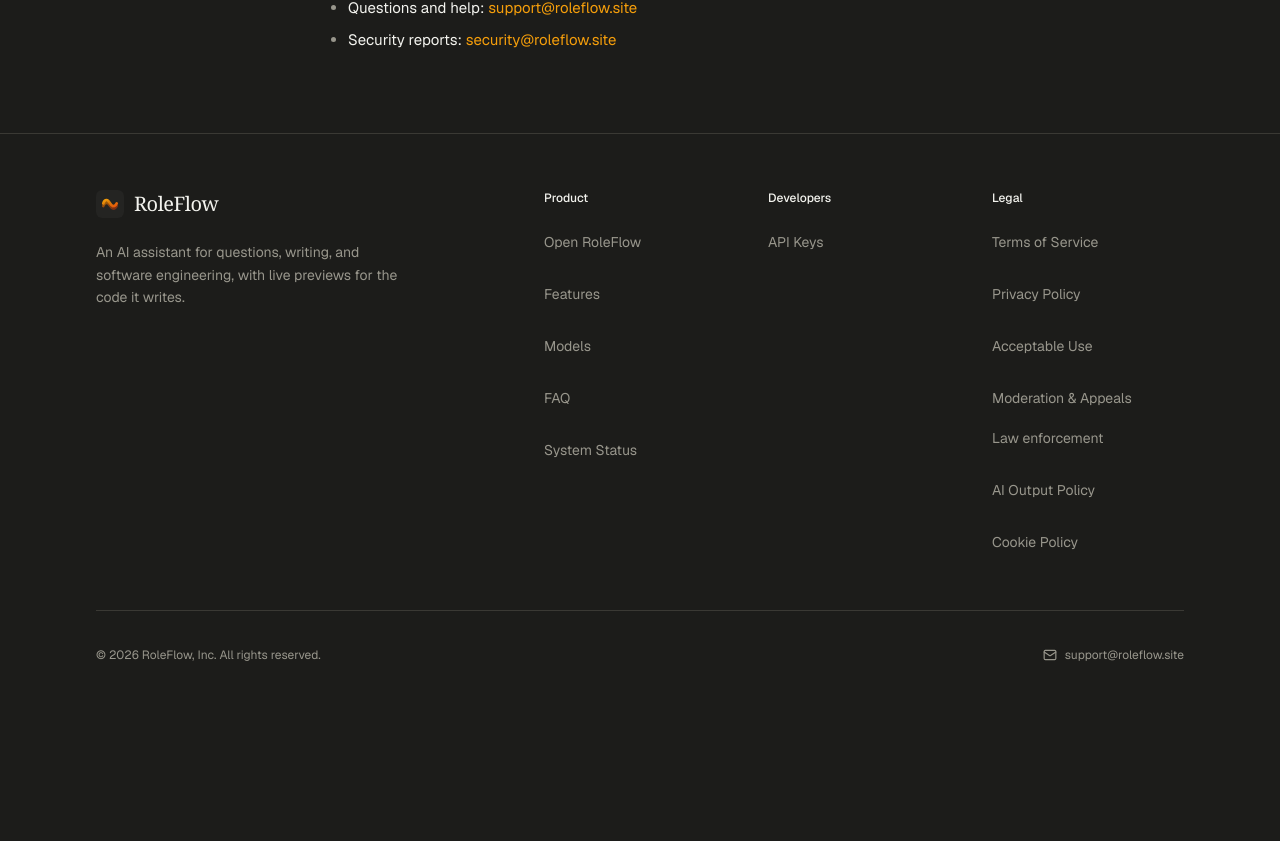
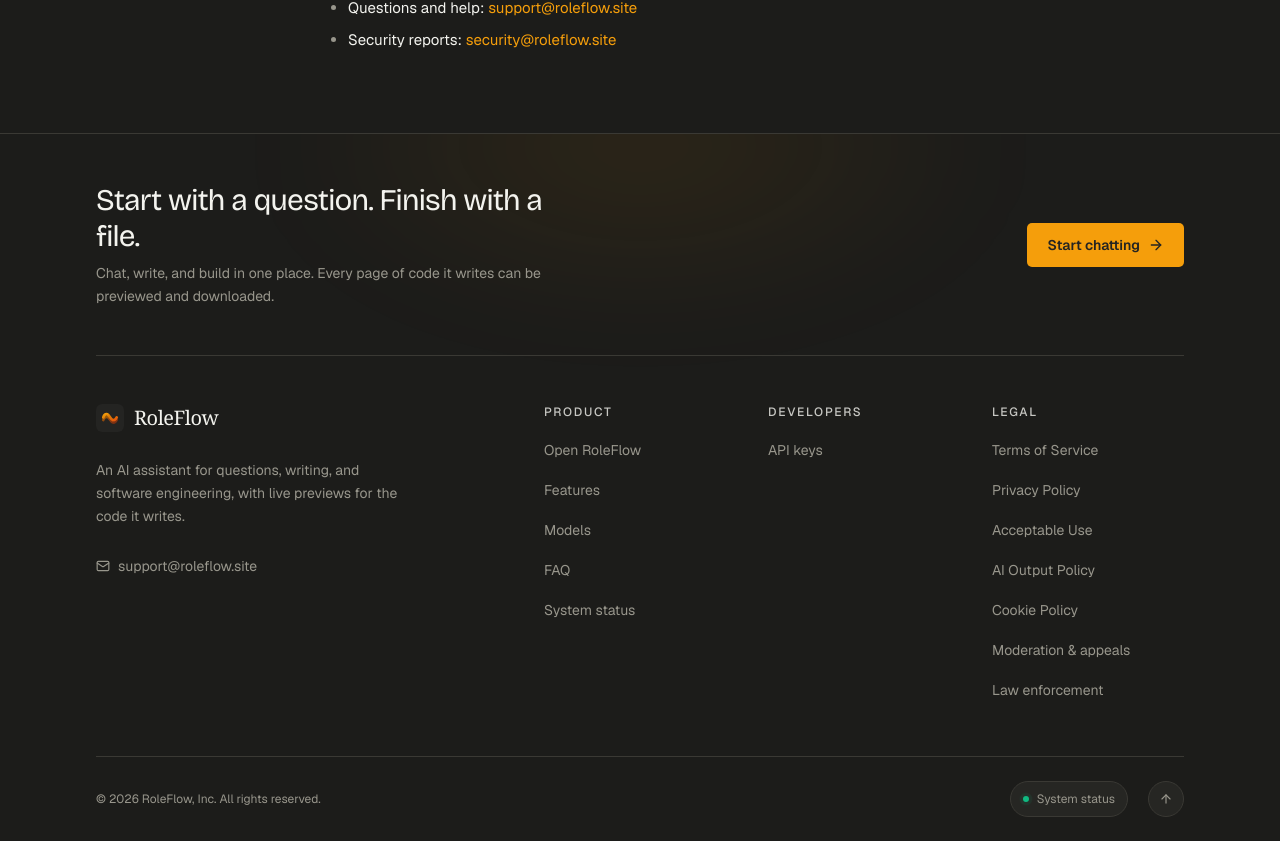
Before and after one commit to Jordan123456789097654/RoleFlow-AI, a Next.js app: page /docs/api-keys in a window 1280 px wide. Shown: the part 10076-10917 px from the top of the page. Before the commit the page ends 10807 px from the top, so only its background shows below. Built offline with nearby package versions, Linux system fonts and the light colour scheme; a web font is replaced by a local one.

Commit message:
feat(ui): apply RoleFlow v5 with motion system, scroll reveals, and refined footer interactions

```diff
--- a/src/app/admin/page.tsx
+++ b/src/app/admin/page.tsx
@@ -675,7 +675,7 @@ export default function AdminPage() {
           })}
         </nav>
 
-        <main className="min-w-0 flex-1 px-4 py-6 sm:px-6 md:py-8">
+        <main key={activeTab} className="rf-panel-enter min-w-0 flex-1 px-4 py-6 sm:px-6 md:py-8">
           {/* NEEDS ATTENTION */}
           {activeTab === "attention" && (
             <div className="space-y-8">
--- a/src/app/globals.css
+++ b/src/app/globals.css
@@ -208,3 +208,135 @@ body {
 .ember-glow {
   background: radial-gradient(70% 60% at 0% 0%, rgb(var(--c-accent) / 0.14), transparent 70%);
 }
+
+/* ---------- Motion system (v5) ---------- */
+
+/* Scroll reveal: sections rise in as they enter the viewport. Browsers without
+   scroll-driven animations keep the content visible, so nothing is ever hidden. */
+@supports (animation-timeline: view()) {
+  .rf-reveal {
+    animation: rf-reveal linear both;
+    animation-timeline: view();
+    animation-range: entry 0% cover 28%;
+  }
+}
+@keyframes rf-reveal {
+  from { opacity: 0; transform: translateY(28px); filter: blur(4px); }
+  to { opacity: 1; transform: translateY(0); filter: blur(0); }
+}
+
+/* Hero preview: the sample conversation plays in, one part after another. */
+.rf-hero-preview {
+  animation: rf-fade-up 0.8s cubic-bezier(0.22, 1, 0.36, 1) 0.5s both;
+}
+.rf-hero-preview > * {
+  animation: rf-fade-up 0.6s cubic-bezier(0.22, 1, 0.36, 1) both;
+}
+.rf-hero-preview > *:nth-child(1) { animation-delay: 0.7s; }
+.rf-hero-preview > *:nth-child(2) { animation-delay: 1.1s; }
+.rf-hero-preview > *:nth-child(3) { animation-delay: 1.5s; }
+
+/* Hero headline words rise in on load. */
+.rf-rise {
+  display: inline-block;
+  animation: rf-rise 0.9s cubic-bezier(0.22, 1, 0.36, 1) both;
+}
+@keyframes rf-rise {
+  from { opacity: 0; transform: translateY(0.35em); }
+  to { opacity: 1; transform: translateY(0); }
+}
+
+/* Buttons and links: lift on hover, press on click. */
+.rf-btn {
+  transition: transform 0.2s cubic-bezier(0.22, 1, 0.36, 1), background-color 0.2s ease, box-shadow 0.25s ease, color 0.2s ease;
+}
+.rf-btn:hover {
+  transform: translateY(-1px);
+}
+.rf-btn:active {
+  transform: translateY(0) scale(0.98);
+}
+.rf-btn-primary:hover {
+  box-shadow: 0 10px 30px -12px rgb(var(--c-accent) / 0.7);
+}
+
+/* Cards: subtle lift and border glow. */
+.rf-card {
+  transition: transform 0.3s cubic-bezier(0.22, 1, 0.36, 1), border-color 0.3s ease, box-shadow 0.3s ease;
+}
+.rf-card:hover {
+  transform: translateY(-3px);
+  border-color: rgb(var(--c-accent) / 0.45);
+  box-shadow: 0 16px 40px -24px rgb(var(--c-accent) / 0.45);
+}
+
+/* Underline that draws in under nav and footer links. */
+.rf-link {
+  position: relative;
+}
+.rf-link::after {
+  content: "";
+  position: absolute;
+  left: 0;
+  right: 0;
+  bottom: 0.25rem;
+  height: 1px;
+  background: currentColor;
+  transform: scaleX(0);
+  transform-origin: right;
+  transition: transform 0.35s cubic-bezier(0.22, 1, 0.36, 1);
+}
+.rf-link:hover::after,
+.rf-link:focus-visible::after {
+  transform: scaleX(1);
+  transform-origin: left;
+}
+
+/* Admin: panels fade and slide in when switching tabs. */
+.rf-panel-enter {
+  animation: rf-fade-up 0.35s cubic-bezier(0.22, 1, 0.36, 1) both;
+}
+
+/* Live dot in the status pill. */
+.rf-live-dot {
+  position: relative;
+}
+.rf-live-dot::before {
+  content: "";
+  position: absolute;
+  inset: 0;
+  border-radius: 9999px;
+  background: currentColor;
+  animation: rf-ping 2s cubic-bezier(0, 0, 0.2, 1) infinite;
+}
+@keyframes rf-ping {
+  75%, 100% { transform: scale(2.2); opacity: 0; }
+}
+
+@media (prefers-reduced-motion: reduce) {
+  .rf-reveal,
+  .rf-hero-preview,
+  .rf-hero-preview > *,
+  .rf-rise,
+  .rf-panel-enter,
+  .rf-live-dot::before {
+    animation: none !important;
+  }
+  .rf-btn,
+  .rf-card,
+  .rf-link::after {
+    transition: none !important;
+  }
+  .rf-btn:hover,
+  .rf-card:hover {
+    transform: none;
+  }
+}
+
+@keyframes rf-drift {
+  from { transform: translate(-50%, 0) scale(1); }
+  to { transform: translate(-50%, 24px) scale(1.08); }
+}
+@media (prefers-reduced-motion: reduce) {
+  footer [style*="rf-drift"] { animation: none !important; }
+}
--- a/src/app/page.tsx
+++ b/src/app/page.tsx
@@ -124,7 +124,7 @@ export default function MarketingLandingPage() {
   };
 
   return (
-    <div className="flex min-h-screen flex-col bg-app text-ink">
+    <div id="top" className="flex min-h-screen flex-col bg-app text-ink">
       {/* Navigation */}
       <header className="sticky top-0 z-50 w-full border-b border-line/70 bg-app/90 backdrop-blur-md">
         <div className="mx-auto flex h-16 max-w-6xl items-center justify-between gap-4 px-4 sm:px-6 lg:px-8">
@@ -133,13 +133,13 @@ export default function MarketingLandingPage() {
           </Link>
 
           <nav className="hidden items-center gap-1 md:flex">
-            <a href="#features" className="inline-flex min-h-10 items-center rounded-lg px-3 text-sm text-muted transition-colors hover:text-ink">
+            <a href="#features" className="rf-link inline-flex min-h-10 items-center rounded-lg px-3 text-sm text-muted transition-colors hover:text-ink">
               Features
             </a>
-            <a href="#models" className="inline-flex min-h-10 items-center rounded-lg px-3 text-sm text-muted transition-colors hover:text-ink">
+            <a href="#models" className="rf-link inline-flex min-h-10 items-center rounded-lg px-3 text-sm text-muted transition-colors hover:text-ink">
               Models
             </a>
-            <a href="#faq" className="inline-flex min-h-10 items-center rounded-lg px-3 text-sm text-muted transition-colors hover:text-ink">
+            <a href="#faq" className="rf-link inline-flex min-h-10 items-center rounded-lg px-3 text-sm text-muted transition-colors hover:text-ink">
               FAQ
             </a>
           </nav>
@@ -181,7 +181,7 @@ export default function MarketingLandingPage() {
               <span>RoleFlow Apex 1.0, Omni 1.0, Genesis 1.5, and Flash 2.0</span>
             </div>
 
-            <h1 className="font-display text-[44px] font-normal leading-[1.02] tracking-[-0.025em] text-ink sm:text-6xl lg:text-[76px]">
+            <h1 className="rf-rise font-display text-[44px] font-normal leading-[1.02] tracking-[-0.025em] text-ink sm:text-6xl lg:text-[76px]">
               An assistant for thinking, writing, and building
             </h1>
 
@@ -194,14 +194,14 @@ export default function MarketingLandingPage() {
             <div className="mt-10 flex flex-col items-start justify-start gap-3 sm:flex-row">
               <Link
                 href="/chat"
-                className="inline-flex min-h-12 w-full items-center justify-center gap-2 rounded-md bg-accent px-7 text-base font-semibold text-on-accent transition-colors hover:bg-accent-hover sm:w-auto"
+                className="rf-btn rf-btn-primary inline-flex min-h-12 w-full items-center justify-center gap-2 rounded-md bg-accent px-7 text-base font-semibold text-on-accent transition-colors hover:bg-accent-hover sm:w-auto"
               >
                 <span>Start chatting</span>
                 <ArrowRight className="h-4 w-4" />
               </Link>
               <a
                 href="#features"
-                className="inline-flex min-h-12 w-full items-center justify-center rounded-lg border border-line bg-card px-6 text-base font-medium text-ink transition-colors hover:bg-hover sm:w-auto"
+                className="rf-btn inline-flex min-h-12 w-full items-center justify-center rounded-lg border border-line bg-card px-6 text-base font-medium text-ink transition-colors hover:bg-hover sm:w-auto"
               >
                 See what it does
               </a>
@@ -209,7 +209,7 @@ export default function MarketingLandingPage() {
           </div>
 
           {/* Static product preview */}
-          <div className="mt-16 max-w-2xl rounded-xl border border-line bg-card p-5 text-left shadow-composer sm:p-6">
+          <div className="rf-hero-preview mx-auto mt-16 max-w-3xl rounded-xl border border-line bg-card p-5 text-left shadow-composer sm:p-6">
             <div className="flex justify-end">
               <div className="max-w-[85%] rounded-2xl bg-hover px-4 py-2.5 text-sm text-ink">
                 Make a one-page countdown timer I can share with my team.
@@ -236,7 +236,7 @@ export default function MarketingLandingPage() {
         </section>
 
         {/* Features */}
-        <section id="status" className="border-t border-line/70 px-4 py-14 sm:px-6 lg:py-16">
+        <section id="status" className="rf-reveal border-t border-line/70 px-4 py-14 sm:px-6 lg:py-16">
           <div className="mx-auto max-w-5xl">
             <h2 className="mb-4 text-center font-display text-3xl font-normal tracking-tight text-ink sm:text-4xl">
               System status
@@ -248,7 +248,7 @@ export default function MarketingLandingPage() {
           </div>
         </section>
 
-        <section id="features" className="border-t border-line/70 px-4 py-20 sm:px-6 lg:py-28">
+        <section id="features" className="rf-reveal border-t border-line/70 px-4 py-20 sm:px-6 lg:py-28">
           <div className="mx-auto max-w-6xl">
             <div className="mx-auto mb-14 max-w-2xl text-center">
               <h2 className="font-display text-3xl font-normal tracking-tight text-ink sm:text-4xl">
@@ -324,7 +324,7 @@ export default function MarketingLandingPage() {
         </section>
 
         {/* Models */}
-        <section id="models" className="border-t border-line/70 bg-panel px-4 py-20 sm:px-6 lg:py-28">
+        <section id="models" className="rf-reveal border-t border-line/70 bg-panel px-4 py-20 sm:px-6 lg:py-28">
           <div className="mx-auto max-w-6xl">
             <div className="mx-auto mb-14 max-w-2xl text-center">
               <h2 className="font-display text-3xl font-normal tracking-tight text-ink sm:text-4xl">
@@ -480,7 +480,7 @@ export default function MarketingLandingPage() {
         </section>
 
         {/* How it works */}
-        <section className="border-t border-line/70 px-4 py-20 sm:px-6 lg:py-28">
+        <section className="rf-reveal border-t border-line/70 px-4 py-20 sm:px-6 lg:py-28">
           <div className="mx-auto max-w-5xl">
             <h2 className="mb-14 text-center font-display text-3xl font-normal tracking-tight text-ink sm:text-4xl">
               How it works
@@ -498,7 +498,7 @@ export default function MarketingLandingPage() {
         </section>
 
         {/* FAQ */}
-        <section id="faq" className="border-t border-line/70 bg-panel px-4 py-20 sm:px-6 lg:py-28">
+        <section id="faq" className="rf-reveal border-t border-line/70 bg-panel px-4 py-20 sm:px-6 lg:py-28">
           <div className="mx-auto max-w-3xl">
             <h2 className="mb-12 text-center font-display text-3xl font-normal tracking-tight text-ink sm:text-4xl">
               Frequently asked questions
@@ -531,7 +531,7 @@ export default function MarketingLandingPage() {
         </section>
 
         {/* Closing CTA */}
-        <section className="border-t border-line/70 px-4 py-20 text-center sm:px-6 lg:py-24">
+        <section className="rf-reveal border-t border-line/70 px-4 py-20 text-center sm:px-6 lg:py-24">
           <div className="mx-auto max-w-2xl">
             <h2 className="font-display text-3xl font-normal tracking-tight text-ink sm:text-4xl">
               Start with a question
--- a/src/components/Footer.tsx
+++ b/src/components/Footer.tsx
@@ -1,116 +1,151 @@
 import React from "react";
 import Link from "next/link";
 import { Logo } from "./Logo";
-import { Mail } from "lucide-react";
+import { ArrowRight, ArrowUp, Mail } from "lucide-react";
+
+type FooterLink = { label: string; href: string; external?: boolean };
+
+const PRODUCT_LINKS: FooterLink[] = [
+  { label: "Open RoleFlow", href: "/chat" },
+  { label: "Features", href: "/#features" },
+  { label: "Models", href: "/#models" },
+  { label: "FAQ", href: "/#faq" },
+  { label: "System status", href: "https://status.roleflow.site", external: true },
+];
+
+const DEVELOPER_LINKS: FooterLink[] = [{ label: "API keys", href: "/docs/api-keys" }];
+
+const LEGAL_LINKS: FooterLink[] = [
+  { label: "Terms of Service", href: "/terms" },
+  { label: "Privacy Policy", href: "/privacy" },
+  { label: "Acceptable Use", href: "/acceptable-use" },
+  { label: "AI Output Policy", href: "/ai-output" },
+  { label: "Cookie Policy", href: "/cookies" },
+  { label: "Moderation & appeals", href: "/moderation" },
+  { label: "Law enforcement", href: "/law-enforcement" },
+];
+
+const linkClass =
+  "rf-link inline-flex min-h-9 items-center text-sm text-muted transition-colors duration-200 hover:text-ink focus-visible:outline-none focus-visible:text-ink";
+
+function FooterLinkItem({ link }: { link: FooterLink }) {
+  if (link.external) {
+    return (
+      <a href={link.href} target="_blank" rel="noopener noreferrer" className={linkClass}>
+        {link.label}
+      </a>
+    );
+  }
+  if (link.href.startsWith("/#")) {
+    return (
+      <a href={link.href} className={linkClass}>
+        {link.label}
+      </a>
+    );
+  }
+  return (
+    <Link href={link.href} className={linkClass}>
+      {link.label}
+    </Link>
+  );
+}
+
+function FooterColumn({ title, links }: { title: string; links: FooterLink[] }) {
+  return (
+    <nav aria-label={title} className="space-y-3">
+      <h4 className="text-xs font-medium uppercase tracking-[0.14em] text-ink/80">{title}</h4>
+      <ul className="space-y-1">
+        {links.map((link) => (
+          <li key={link.label}>
+            <FooterLinkItem link={link} />
+          </li>
+        ))}
+      </ul>
+    </nav>
+  );
+}
 
 export const Footer: React.FC = () => {
   return (
-    <footer className="w-full border-t border-line bg-app text-muted">
-      <div className="mx-auto max-w-6xl px-4 sm:px-6 lg:px-8 py-14">
-        <div className="grid grid-cols-2 md:grid-cols-5 gap-10 md:gap-8">
-          <div className="col-span-2 space-y-4">
-            <Link href="/" className="inline-block">
+    <footer className="relative w-full overflow-hidden border-t border-line bg-app text-muted">
+      {/* Ember glow behind the footer, drifting slowly */}
+      <div
+        aria-hidden="true"
+        className="pointer-events-none absolute -top-40 left-1/2 h-80 w-[46rem] -translate-x-1/2 rounded-full opacity-60 blur-3xl"
+        style={{
+          background: "radial-gradient(closest-side, rgb(var(--c-accent) / 0.16), transparent)",
+          animation: "rf-drift 14s ease-in-out infinite alternate",
+        }}
+      />
+
+      <div className="relative mx-auto max-w-6xl px-4 sm:px-6 lg:px-8">
+        {/* Call to action band */}
+        <div className="flex flex-col items-start justify-between gap-6 border-b border-line py-12 sm:flex-row sm:items-center">
+          <div className="max-w-md">
+            <p className="font-display text-2xl font-normal tracking-tight text-ink sm:text-3xl">
+              Start with a question. Finish with a file.
+            </p>
+            <p className="mt-2 text-sm leading-relaxed">
+              Chat, write, and build in one place. Every page of code it writes can be previewed and downloaded.
+            </p>
+          </div>
+          <Link
+            href="/chat"
+            className="rf-btn rf-btn-primary inline-flex min-h-11 items-center gap-2 rounded-lg bg-accent px-5 text-sm font-semibold text-on-accent"
+          >
+            <span>Start chatting</span>
+            <ArrowRight className="h-4 w-4" />
+          </Link>
+        </div>
+
+        {/* Link grid */}
+        <div className="grid grid-cols-2 gap-x-8 gap-y-10 py-12 md:grid-cols-5 md:gap-8">
+          <div className="col-span-2 space-y-5">
+            <Link href="/" className="inline-block" aria-label="RoleFlow home">
               <Logo size={28} />
             </Link>
             <p className="max-w-xs text-sm leading-relaxed">
               An AI assistant for questions, writing, and software engineering, with live previews for the code it writes.
             </p>
+            <a
+              href="mailto:support@roleflow.site"
+              className="rf-link inline-flex min-h-9 items-center gap-2 text-sm text-muted transition-colors hover:text-ink"
+            >
+              <Mail className="h-3.5 w-3.5" aria-hidden="true" />
+              support@roleflow.site
+            </a>
           </div>
 
-          <div className="space-y-4">
-            <h4 className="text-xs font-medium text-ink">Product</h4>
-            <ul className="space-y-3 text-sm">
-              <li>
-                <Link href="/chat" className="inline-flex min-h-10 items-center hover:text-ink transition-colors">
-                  Open RoleFlow
-                </Link>
-              </li>
-              <li>
-                <a href="/#features" className="inline-flex min-h-10 items-center hover:text-ink transition-colors">
-                  Features
-                </a>
-              </li>
-              <li>
-                <a href="/#models" className="inline-flex min-h-10 items-center hover:text-ink transition-colors">
-                  Models
-                </a>
-              </li>
-              <li>
-                <a href="/#faq" className="inline-flex min-h-10 items-center hover:text-ink transition-colors">
-                  FAQ
-                </a>
-              </li>
-              <li>
-                <a
-                  href="https://status.roleflow.site"
-                  target="_blank"
-                  rel="noopener noreferrer"
-                  className="inline-flex min-h-10 items-center hover:text-ink transition-colors"
-                >
-                  System Status
-                </a>
-              </li>
-            </ul>
-          </div>
-
-          <div className="space-y-4">
-            <h4 className="text-xs font-medium text-ink">Developers</h4>
-            <ul className="space-y-3 text-sm">
-              <li>
-                <Link href="/docs/api-keys" className="inline-flex min-h-10 items-center hover:text-ink transition-colors">
-                  API Keys
-                </Link>
-              </li>
-            </ul>
-          </div>
-
-          <div className="space-y-4">
-            <h4 className="text-xs font-medium text-ink">Legal</h4>
-            <ul className="space-y-3 text-sm">
-              <li>
-                <Link href="/terms" className="inline-flex min-h-10 items-center hover:text-ink transition-colors">
-                  Terms of Service
-                </Link>
-              </li>
-              <li>
-                <Link href="/privacy" className="inline-flex min-h-10 items-center hover:text-ink transition-colors">
-                  Privacy Policy
-                </Link>
-              </li>
-              <li>
-                <Link href="/acceptable-use" className="inline-flex min-h-10 items-center hover:text-ink transition-colors">
-                  Acceptable Use
-                </Link>
-              </li>
-              <li>
-                <Link href="/moderation" className="inline-flex min-h-10 items-center hover:text-ink transition-colors">
-                  Moderation & Appeals
-                </Link>
-                <Link href="/law-enforcement" className="inline-flex min-h-10 items-center hover:text-ink transition-colors">Law enforcement</Link>
-              </li>
-              <li>
-                <Link href="/ai-output" className="inline-flex min-h-10 items-center hover:text-ink transition-colors">
-                  AI Output Policy
-                </Link>
-              </li>
-              <li>
-                <Link href="/cookies" className="inline-flex min-h-10 items-center hover:text-ink transition-colors">
-                  Cookie Policy
-                </Link>
-              </li>
-            </ul>
-          </div>
+          <FooterColumn title="Product" links={PRODUCT_LINKS} />
+          <FooterColumn title="Developers" links={DEVELOPER_LINKS} />
+          <FooterColumn title="Legal" links={LEGAL_LINKS} />
         </div>
 
-        <div className="mt-12 flex flex-col-reverse gap-4 border-t border-line pt-6 text-xs sm:flex-row sm:items-center sm:justify-between">
+        {/* Bottom bar */}
+        <div className="flex flex-col-reverse gap-4 border-t border-line py-6 text-xs sm:flex-row sm:items-center sm:justify-between">
           <p>© 2026 RoleFlow, Inc. All rights reserved.</p>
-          <a
-            href="mailto:support@roleflow.site"
-            className="inline-flex min-h-10 items-center gap-2 hover:text-ink transition-colors"
-          >
-            <Mail className="h-3.5 w-3.5" />
-            support@roleflow.site
-          </a>
+
+          <div className="flex items-center gap-5">
+            <a
+              href="https://status.roleflow.site"
+              target="_blank"
+              rel="noopener noreferrer"
+              className="inline-flex min-h-9 items-center gap-2 rounded-full border border-line bg-card px-3 transition-colors hover:text-ink"
+            >
+              <span className="rf-live-dot relative inline-flex h-1.5 w-1.5 text-emerald-500">
+                <span className="relative block h-1.5 w-1.5 rounded-full bg-current" />
+              </span>
+              <span>System status</span>
+            </a>
+
+            <a
+              href="#top"
+              aria-label="Back to top"
+              className="rf-btn inline-flex h-9 w-9 items-center justify-center rounded-full border border-line bg-card text-muted hover:text-ink"
+            >
+              <ArrowUp className="h-3.5 w-3.5" aria-hidden="true" />
+            </a>
+          </div>
         </div>
       </div>
     </footer>
```
Also changed, not shown: src/content/legal/acceptable-use.md (+2 -2 lines), src/content/legal/ai-output.md (+1 -1 lines), src/content/legal/cookies.md (+1 -1 lines), src/content/legal/moderation.md (+2 -2 lines), src/content/legal/privacy.md (+3 -2 lines), src/content/legal/terms.md (+2 -2 lines), src/lib/prompts.ts (+9 -1 lines), 1 other file (tests, documents, lock files or other folders).
